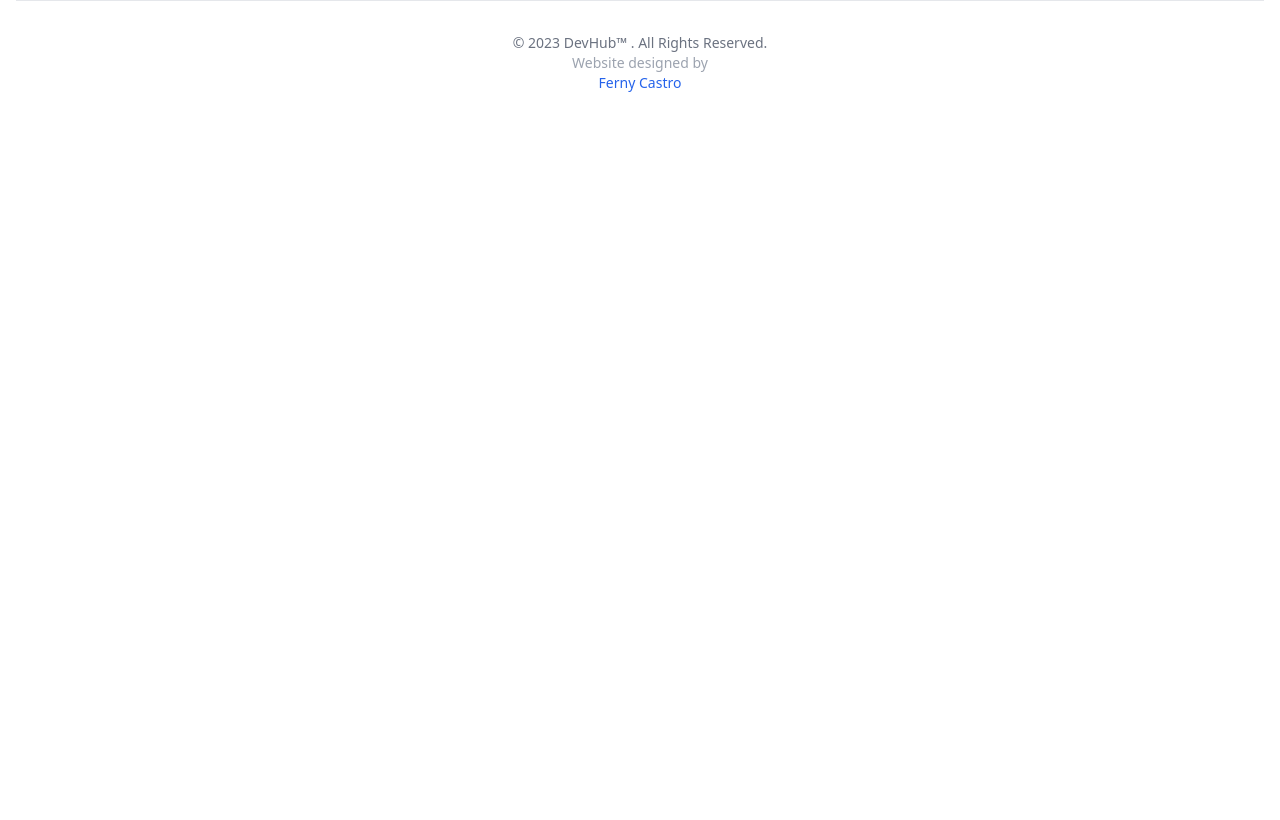
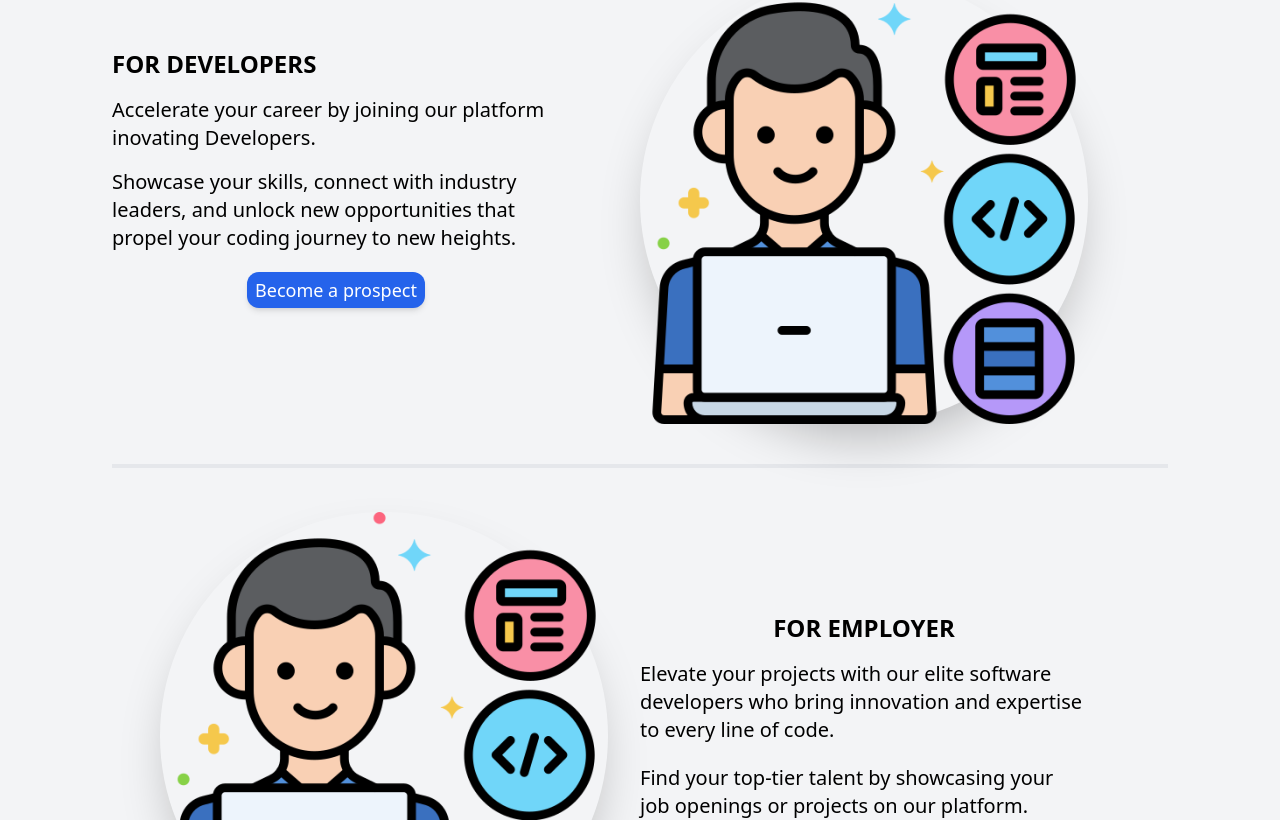
Before and after one commit to FernyCastro8/DevHub, a React (Create React App) app in the folder client/: page / in a window 1280 px wide. Shown: the part 920-1740 px from the top of the page. Before the commit the page ends 1045 px from the top, so only its background shows below. Built offline with nearby package versions, Linux system fonts and the light colour scheme.

Commit message:
Header && Header2 component (Landing Page)- working on HomePage

```diff
--- a/client/src/App.js
+++ b/client/src/App.js
@@ -3,6 +3,8 @@ import { Route, Routes, } from 'react-router-dom';
 // Components
 import Navbar from "./component/Navbar";
 import Footer from "./component/Footer";
+// helper for testing **
+import Header2 from './component/Header2';
 
 
 // Pages
@@ -28,13 +30,9 @@ function App() {
         <Route path='/associates' element={< AssociatesPage />} />
         <Route path='/contact' element={<ContactPage />} />
         <Route path='*' element={<NotFoundPage />} />s
-
-        {/*  */}
-
       </Routes>
 
-
-      {/* <NotFound /> */}
+      <Header2 />
 
       <Footer />
     </div>
--- a/client/src/component/Header.js
+++ b/client/src/component/Header.js
@@ -91,6 +91,7 @@ function Header() {
                         </section>
 
                         <div class="mt-32" />
+
                         {/* <hr className="my-6 border-2 border-gray-200 sm:mx-auto dark:border-gray-300 lg:my-8 " /> */}
                     </div>
 
--- a/client/src/component/Header2.js
+++ b/client/src/component/Header2.js
@@ -1,34 +1,75 @@
 import React from 'react'
+import { Link } from 'react-router-dom'
+
+// assets
+import img from '../assest/IMG_02.png'
+import img2 from '../assest/IMG_02.png'
+
+
 
 function Header2() {
     return (
+        <div className='bg-gray-100'>
 
-        <div class="m-auto max-w-6xl p-12">
-            <div class="flex flex-col md:flex-row">
-                <div class="md:w-1/2 max-w-md flex flex-col justify-center">
-                    <div class="md:text-5xl text-2xl uppercase font-black">Awesome tool for your future team</div>
-                    <div class="text-xl mt-4">Lorem ipsum dolor sit amet, consectetur adipiscing elit, sed do eiusmod tempor incididunt ut labore et dolore magna aliqua.</div>
-                    <div class="my-5 h-16">
-                        <div class="shadow-md font-medium py-2 px-4 text-yellow-100
-               cursor-pointer bg-yellow-600 hover:bg-yellow-500 rounded text-lg text-center w-48">Join us now</div>
+            {/* Developer section */}
+            <div name="developer section" className="m-auto max-w-6xl p-12  ">
+                <div className="flex flex-col md:flex-row">
+                    <div className="md:w-1/2 max-w-md flex flex-col justify-center">
+                        <div className="md:text-2xl text-lg uppercase font-black">For Developers</div>
+                        <div className="text-xl mt-4">
+                            Accelerate your career by joining our platform inovating Developers.
+                            <p className='pt-4'>Showcase your skills, connect with industry leaders, and unlock new opportunities that propel your coding journey to new heights.
+                            </p>
+                        </div>
+                        <div className="flex justify-center m-5">
+                            <Link to="/">
+                                <button className="shadow-md font-sm py-1 px-2 text-white cursor-pointer  bg-blue-600 hover:bg-blue-500 rounded-xl text-lg text-center ">Become a prospect
+                                </button>
+                            </Link>
+                        </div>
                     </div>
-                </div>
-                <div class="flex md:justify-end w-full md:w-1/2 -mt-5">
-                    <div class="bg-dots">
-                        <div class="shadow-2xl max-w-md z-10 rounded-full mt-6 ml-4">
-                            {/* <img alt="card img" class="rounded-t" src="https://s.spielwarenmesse.de/fileadmin/data_archive/Relaunch_Spielwarenmesse/magazine/header/20190618_Header_Memes.jpg"> */}
-                            <div class="text-2xl p-10 bg-white">
-                                {/* <img alt="quote"
-                                    class="float-left mr-1"
-                                    src="https://assets-global.website-files.com/5b5a66e9f3166b36708705fa/5cf8fb1f994fb7168d0d66fb_quote-intro.svg"
-                                > Lorem ipsum dolor sit amet, consectetur adipiscing elit, sed do eiusmod tempor incididunt ut labore et dolore magna aliqua. Ut enim ad minim veniam */}
+
+                    <div className="flex md:justify-end w-full md:w-1/2 ">
+                        <div className="bg-dots">
+                            <div className="shadow-2xl max-w-md z-10 rounded-full mt-6 ml-4 ">
+                                <img src={img} alt="student-vector img" />
                             </div>
                         </div>
                     </div>
                 </div>
+
+                <hr className=" my-6 border-2 border-gray-200 sm:mx-auto dark:border-gray-200 lg:my-10 " />
+
+                {/* Employer section */}
+                <div name='employer section' className="flex flex-col md:flex-row ">
+
+                    <div className="flex md:justify-center w-full md:w-1/2 -mt-5">
+                        <div className="bg-dots">
+                            <div className="shadow-2xl max-w-md z-10 rounded-full mt-6 ml-4">
+                                <img className='' src={img2} alt="employer-vector img" />
+
+                            </div>
+                        </div>
+                    </div>
+
+                    <div className="md:w-1/2 max-w-md flex flex-col justify-center mt-10">
+                        <div className="md:text-2xl text-lg text-center uppercase font-black">For Employer</div>
+                        <div className="text-xl mt-4">
+                            Elevate your projects with our elite software developers who bring innovation and expertise to every line of code.
+                            <p className=' text-md pt-5'>Find your top-tier talent by showcasing your job openings or projects on our platform.</p>
+                        </div>
+                        <div className="flex justify-center m-5">
+                            <Link to="/">
+                                <button className="shadow-md font-sm py-1 px-2 text-white cursor-pointer  bg-blue-600 hover:bg-blue-500 rounded-xl text-lg text-center">Partner with us
+                                </button>
+                            </Link>
+                        </div>
+                    </div>
+                </div>
+
             </div>
+
         </div>
-
     )
 }
 
```
